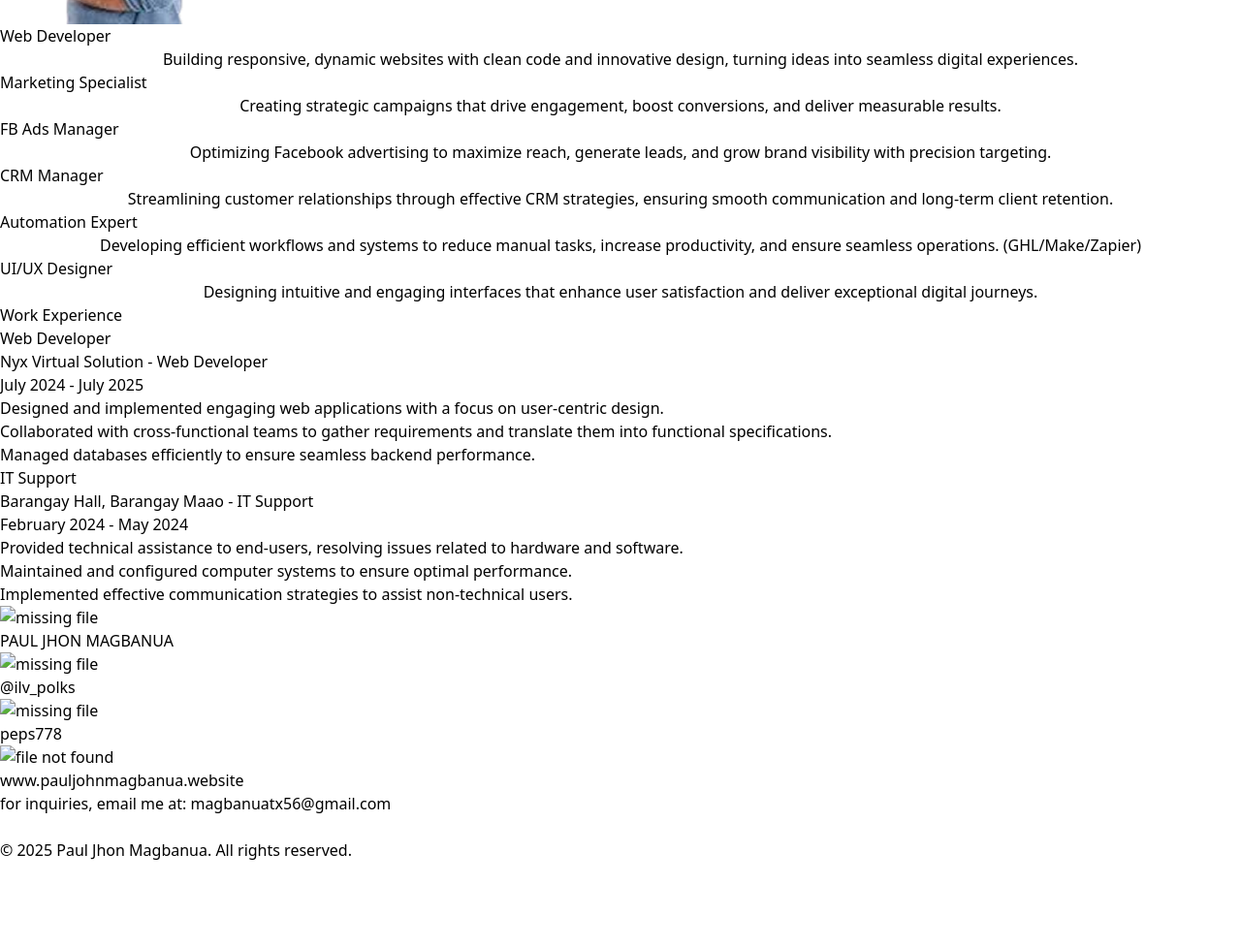
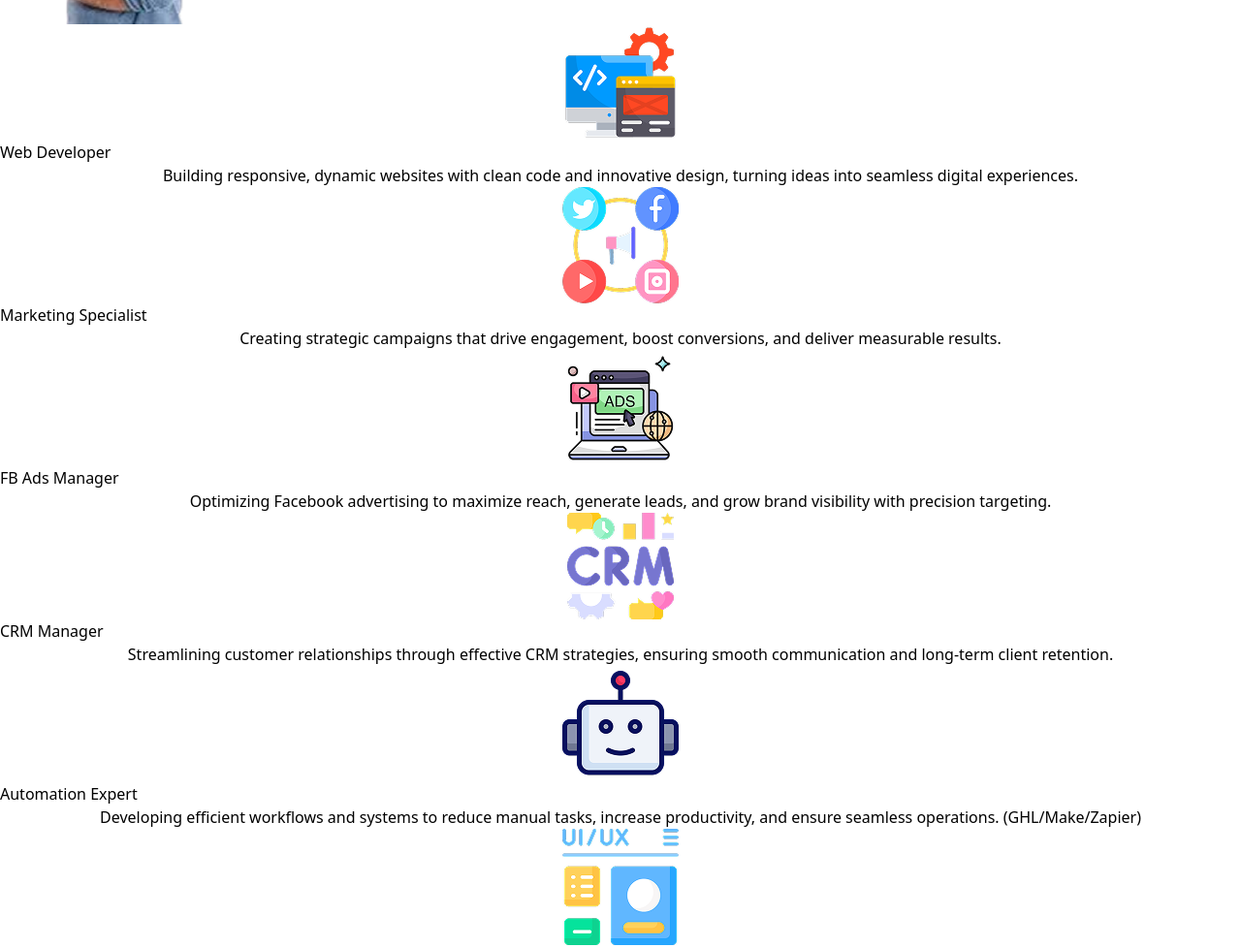
Before and after one commit to peps778/Portfolio-v2, a website: page index.html in a window 1280 px wide. Shown: the part 560-1538 px from the top of the page at 97% size. Before the commit the page ends 1449 px from the top, so only its background shows below. Drawn offline with nearby package versions, Linux system fonts and the light colour scheme; files that its build step writes are made by us from their sources; the site is published under a folder, as on GitHub Pages, so addresses that start at the root find nothing.

Commit message:
changes in the image file declarations

```diff
--- a/index.html
+++ b/index.html
@@ -60,7 +60,7 @@
             <!-- CARD 1 -->
             <li class="bg-slate-50 rounded-lg shadow-xl p-4">
                 <div class="grid grid-cols-1 place-items-center text-center">
-                    <img  style="margin: 0 auto;" src="/src/assets/web-development-icon.png" alt="" class="w-16 h-16">
+                    <img  style="margin: 0 auto;" src="./src/assets/web-development-icon.png" alt="" class="w-16 h-16">
                     <h1 class="text-lg font-semibold mt-2" style="margin: 0 auto;">Web Developer</h1>
                     <p style="text-align: center;" class="text-sm text-gray-600 mt-1">
                         Building responsive, dynamic websites with clean code and innovative design,
@@ -72,7 +72,7 @@
             <!-- CARD 2 -->
             <li class="bg-slate-50 rounded-lg shadow-xl p-4">
                 <div class="grid grid-cols-1 place-items-center text-center">
-                    <img  style="margin: 0 auto;" src="/src/assets/marketing-specialist-icon.png" alt="" class="w-16 h-16">
+                    <img  style="margin: 0 auto;" src="./src/assets/marketing-specialist-icon.png" alt="" class="w-16 h-16">
                     <h1 class="text-lg font-semibold mt-2" style="margin: 0 auto;">Marketing Specialist</h1>
                     <p style="text-align: center;" class="text-sm text-gray-600 mt-1">
                         Creating strategic campaigns that drive engagement, boost conversions, and deliver measurable results.
@@ -83,7 +83,7 @@
             <!-- CARD 3 -->
             <li class="bg-slate-50 rounded-lg shadow-xl p-4">
                 <div class="grid grid-cols-1 place-items-center text-center">
-                    <img  style="margin: 0 auto;" src="/src/assets/FB-ads-manager-icon.png" alt="" class="w-16 h-16">
+                    <img  style="margin: 0 auto;" src="./src/assets/FB-ads-manager-icon.png" alt="" class="w-16 h-16">
                     <h1 class="text-lg font-semibold mt-2" style="margin: 0 auto;">FB Ads Manager</h1>
                     <p style="text-align: center;" class="text-sm text-gray-600 mt-1">
                         Optimizing Facebook advertising to maximize reach, generate leads, and grow brand visibility with precision targeting.
@@ -94,7 +94,7 @@
             <!-- CARD 4 -->
             <li class="bg-slate-50 rounded-lg shadow-xl p-4">
                 <div class="grid grid-cols-1 place-items-center text-center">
-                    <img  style="margin: 0 auto;" src="/src/assets/crm-manager-icon.png" alt="" class="w-16 h-16">
+                    <img  style="margin: 0 auto;" src="./src/assets/crm-manager-icon.png" alt="" class="w-16 h-16">
                     <h1 class="text-lg font-semibold mt-2" style="margin: 0 auto;">CRM Manager</h1>
                     <p style="text-align: center;" class="text-sm text-gray-600 mt-1">
                         Streamlining customer relationships through effective CRM strategies, ensuring smooth communication and long-term client retention.
@@ -105,7 +105,7 @@
             <!-- CARD 5 -->
             <li class="bg-slate-50 rounded-lg shadow-xl p-4">
                 <div class="grid grid-cols-1 place-items-center text-center">
-                    <img  style="margin: 0 auto;" src="/src/assets/automation-icon.png" alt="" class="w-16 h-16">
+                    <img  style="margin: 0 auto;" src="./src/assets/automation-icon.png" alt="" class="w-16 h-16">
                     <h1 class="text-lg font-semibold mt-2" style="margin: 0 auto;">Automation Expert</h1>
                     <p style="text-align: center;" class="text-sm text-gray-600 mt-1">
                         Developing efficient workflows and systems to reduce manual tasks, increase productivity, and ensure seamless operations. (GHL/Make/Zapier)
@@ -116,7 +116,7 @@
             <!-- CARD 6 -->
             <li class="bg-slate-50 rounded-lg shadow-xl p-4">
                 <div class="grid grid-cols-1 place-items-center text-center">
-                    <img  style="margin: 0 auto;" src="/src/assets/UI-UX-design-icon.png" alt="" class="w-16 h-16">
+                    <img  style="margin: 0 auto;" src="./src/assets/UI-UX-design-icon.png" alt="" class="w-16 h-16">
                     <h1 class="text-lg font-semibold mt-2" style="margin: 0 auto;">UI/UX Designer</h1>
                     <p style="text-align: center;" class="text-sm text-gray-600 mt-1">
                         Designing intuitive and engaging interfaces that enhance user satisfaction and deliver exceptional digital journeys.
@@ -160,18 +160,18 @@
     <footer class="bg-slate-900">
         <div class="bg-slate-900">
             <div class=" flex justify-center">
-                <img src="/src/assets/facebook-logo.png" alt="missing file">
+                <img src="./src/assets/facebook-logo.png" alt="missing file">
                 <p class="text-white">PAUL JHON MAGBANUA</p>
 
-                <img src="/src/assets/instagram-logo.png" alt="missing file">
+                <img src="./src/assets/instagram-logo.png" alt="missing file">
                 <p class="text-white">@ilv_polks</p>
 
-                <img src="/src/assets/github-logo-white.png" alt="missing file">
+                <img src="./src/assets/github-logo-white.png" alt="missing file">
                 <p class=" text-white">peps778</p>
             </div>
 
             <div class=" flex text-white">
-                <img src="/src/assets/website-logo.png" alt="file not found">
+                <img src="./src/assets/website-logo.png" alt="file not found">
                 <p>www.pauljohnmagbanua.website</p>
             </div>
 
```
